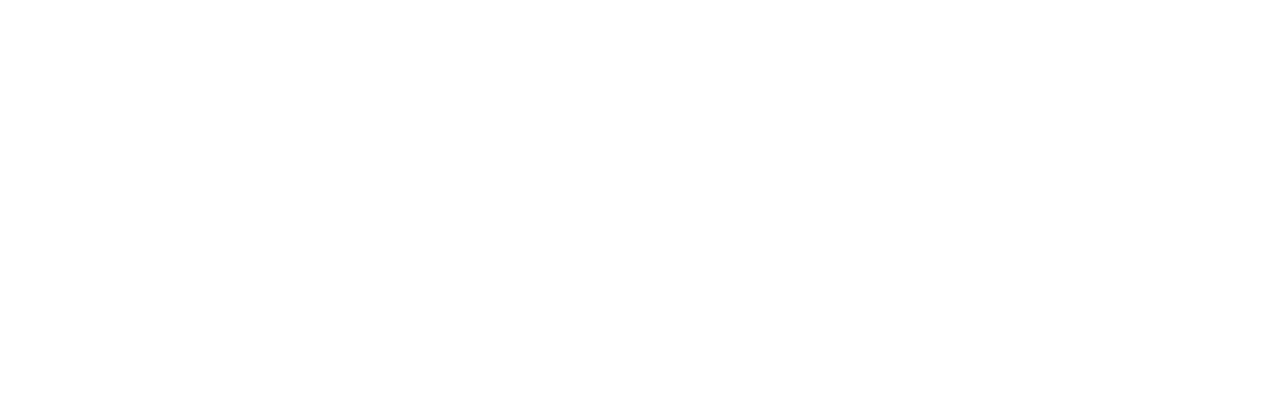
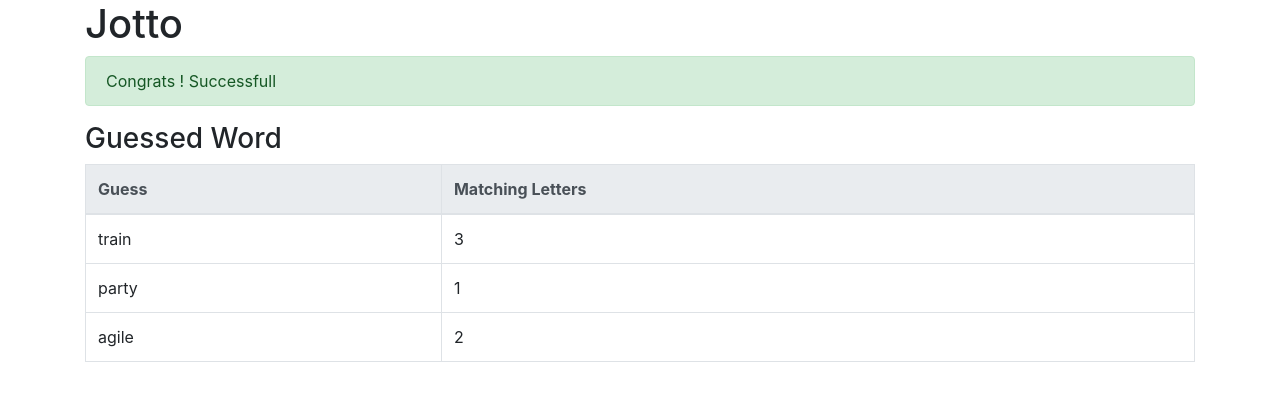
Before and after one commit to pratyakash/react_testing, a React (Create React App) app in the folder lesson_three/: page / in a window 1280 px wide. Shown: the top 400 px of the page. Built offline with nearby package versions, Linux system fonts and the light colour scheme.

Commit message:
BootStrap

```diff
--- a/lesson_three/public/index.html
+++ b/lesson_three/public/index.html
@@ -15,6 +15,13 @@
       user's mobile device or desktop. See https://developers.google.com/web/fundamentals/web-app-manifest/
     -->
     <link rel="manifest" href="%PUBLIC_URL%/manifest.json" />
+    <link
+      rel="stylesheet"
+      href="https://stackpath.bootstrapcdn.com/bootstrap/4.1.3/css/bootstrap.min.css"
+      integrity="sha384-MCw98/SFnGE8fJT3GXwEOngsV7Zt27NXFoaoApmYm81iuXoPkFOJwJ8ERdknLPMO"
+      crossorigin="anonymous"
+    />
+
     <!--
       Notice the use of %PUBLIC_URL% in the tags above.
       It will be replaced with the URL of the `public` folder during the build.
--- a/lesson_three/src/App.js
+++ b/lesson_three/src/App.js
@@ -1,7 +1,29 @@
-import './App.css';
+import Congrats from '../src/components/congrats';
+import GuessedWords from '../src/components/gussedWord';
 
 function App() {
-  return <div className="App"></div>;
+  return (
+    <div className="container">
+      <h1>Jotto</h1>
+      <Congrats success={true} />
+      <GuessedWords
+        guessedWords={[
+          {
+            guessedWord: 'train',
+            letterMatchCount: 3,
+          },
+          {
+            guessedWord: 'party',
+            letterMatchCount: 1,
+          },
+          {
+            guessedWord: 'agile',
+            letterMatchCount: 2,
+          },
+        ]}
+      />
+    </div>
+  );
 }
 
 export default App;
--- a/lesson_three/src/components/congrats/index.js
+++ b/lesson_three/src/components/congrats/index.js
@@ -2,7 +2,10 @@
 
 const Congrats = ({ success }) => {
   return (
-    <div data-test="component-congrats">
+    <div
+      data-test="component-congrats"
+      className={success && 'alert alert-success'}
+    >
       {success ? (
         <span data-test="congrats-message">Congrats ! Successfull</span>
       ) : null}
--- a/lesson_three/src/components/gussedWord/index.js
+++ b/lesson_three/src/components/gussedWord/index.js
@@ -12,16 +12,16 @@
   } else {
     const guessWordRows = guessedWords.map((word, index) => (
       <tr key={index} data-test="guessed-word">
-        <td>word.guessedWord</td>
-        <td>word.letterMatchCount</td>
+        <td>{word.guessedWord}</td>
+        <td>{word.letterMatchCount}</td>
       </tr>
     ));
 
     contents = (
       <div data-test="guessed-words">
         <h3>Guessed Word</h3>
-        <table>
-          <thead>
+        <table className="table table-bordered">
+          <thead className="thead-light">
             <tr>
               <th>Guess</th>
               <th>Matching Letters</th>
```
